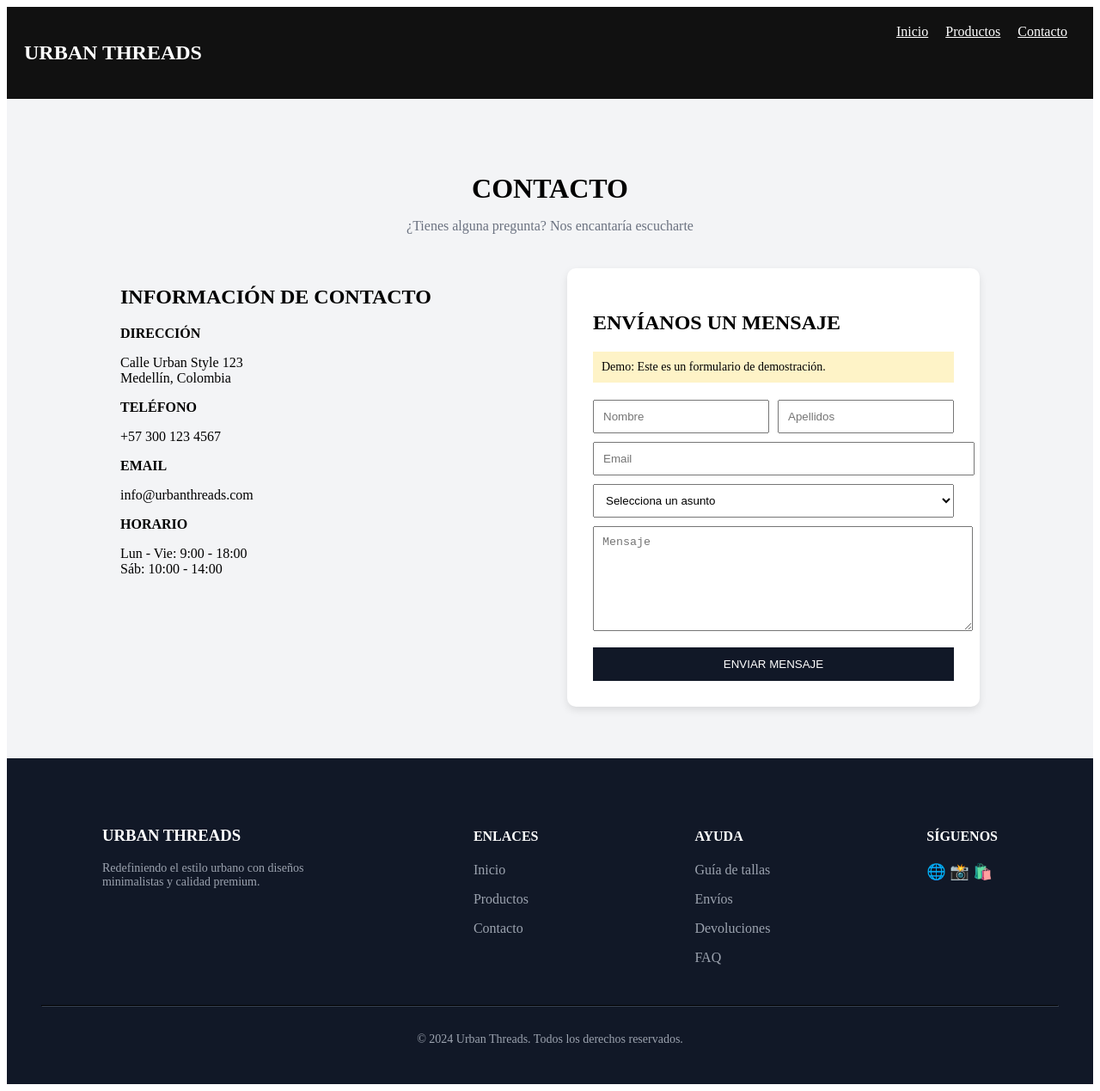
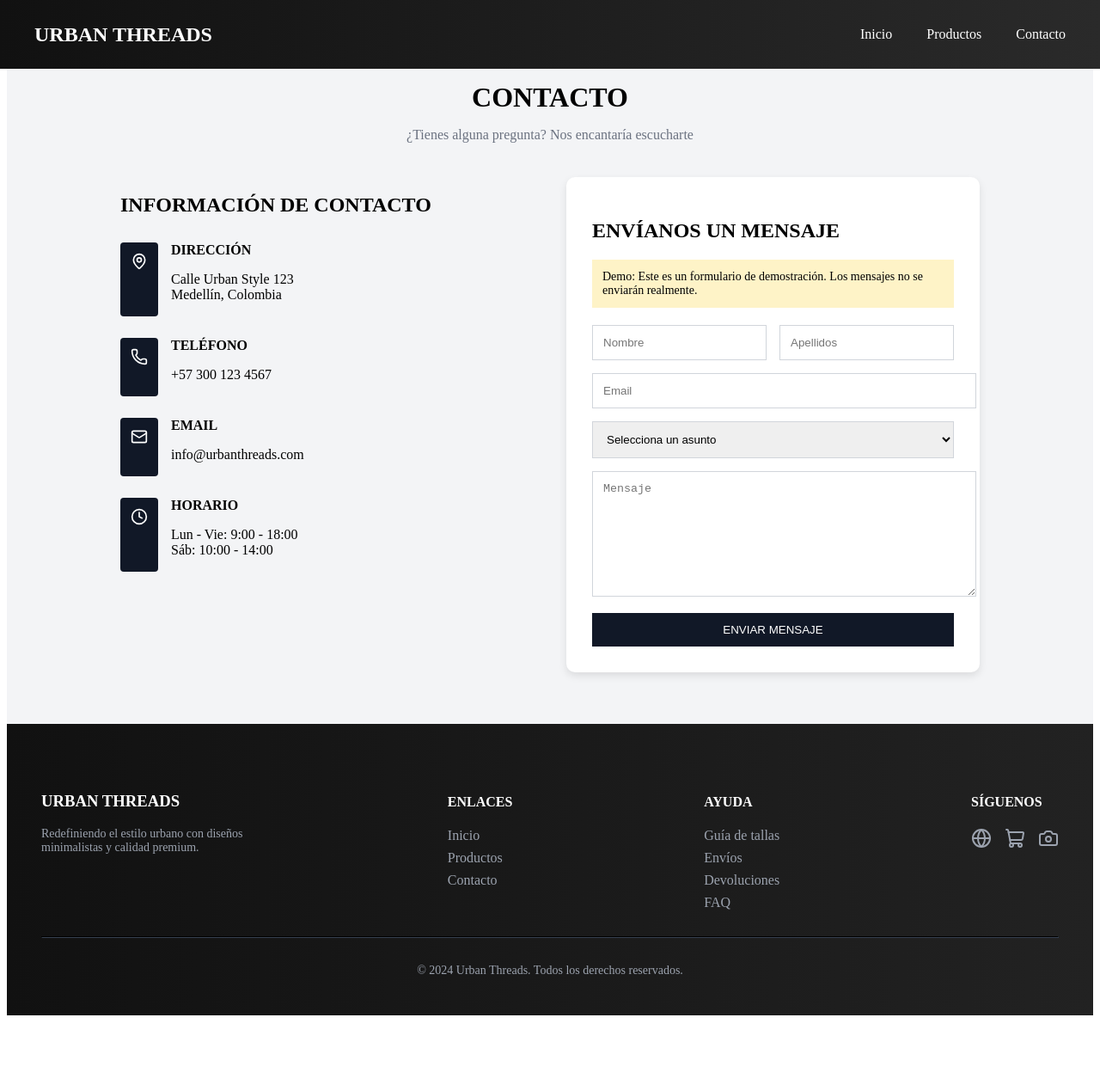
Before and after one commit to vcorreaga/ejercicio2-react, a React (Vite) app: page /contacto in a window 1280 px wide. Shown: the whole page at 86% size. After the commit the page ends 1189 px from the top, so only its background shows below. Built offline with nearby package versions, Linux system fonts and the light colour scheme.

Commit message:
Se ajustan estilos generales de la página, se organiza la estructura visual, se agregan íconos y se mejora la navegación entre secciones.

```diff
--- a/package.json
+++ b/package.json
@@ -10,6 +10,7 @@
     "preview": "vite preview"
   },
   "dependencies": {
+    "lucide-react": "^1.11.0",
     "react": "^19.2.5",
     "react-dom": "^19.2.5",
     "react-router-dom": "^7.14.2"
--- a/src/App.jsx
+++ b/src/App.jsx
@@ -1,4 +1,5 @@
 import { BrowserRouter, Routes, Route } from "react-router-dom";
+import Header from "./components/Header";
 import Home from "./pages/Home";
 import Products from "./pages/Products";
 import Contact from "./pages/Contact";
@@ -6,6 +7,8 @@ import Contact from "./pages/Contact";
 function App() {
   return (
     <BrowserRouter>
+      <Header />
+
       <Routes>
         <Route path="/" element={<Home />} />
         <Route path="/productos" element={<Products />} />
--- a/src/components/Footer.jsx
+++ b/src/components/Footer.jsx
@@ -1,17 +1,21 @@
+import { Link } from "react-router-dom";
+import { Globe, Camera, ShoppingCart } from "lucide-react";
+
 function Footer() {
   return (
     <footer
       style={{
-        background: "#111827",
+        background: "linear-gradient(to right, #111, #222)",
         color: "white",
         padding: "60px 40px 30px",
       }}
     >
-      {/* CONTENEDOR */}
       <div
         style={{
+          maxWidth: "1200px",
+          margin: "0 auto",
           display: "flex",
-          justifyContent: "space-around",
+          justifyContent: "space-between",
           flexWrap: "wrap",
           gap: "40px",
         }}
@@ -20,46 +24,49 @@ function Footer() {
         <div style={{ maxWidth: "250px" }}>
           <h3>URBAN THREADS</h3>
           <p style={{ color: "#9ca3af", fontSize: "14px" }}>
-            Redefiniendo el estilo urbano con diseños minimalistas y calidad
-            premium.
+            Redefiniendo el estilo urbano con diseños minimalistas y calidad premium.
           </p>
         </div>
 
         {/* COLUMNA 2 */}
         <div>
           <h4>ENLACES</h4>
-          <p style={{ color: "#9ca3af" }}>Inicio</p>
-          <p style={{ color: "#9ca3af" }}>Productos</p>
-          <p style={{ color: "#9ca3af" }}>Contacto</p>
+
+          <Link to="/" style={linkStyle}>Inicio</Link>
+          <Link to="/productos" style={linkStyle}>Productos</Link>
+          <Link to="/contacto" style={linkStyle}>Contacto</Link>
         </div>
 
         {/* COLUMNA 3 */}
         <div>
           <h4>AYUDA</h4>
-          <p style={{ color: "#9ca3af" }}>Guía de tallas</p>
-          <p style={{ color: "#9ca3af" }}>Envíos</p>
-          <p style={{ color: "#9ca3af" }}>Devoluciones</p>
-          <p style={{ color: "#9ca3af" }}>FAQ</p>
+
+          <Link to="/" style={linkStyle}>Guía de tallas</Link>
+          <Link to="/" style={linkStyle}>Envíos</Link>
+          <Link to="/" style={linkStyle}>Devoluciones</Link>
+          <Link to="/" style={linkStyle}>FAQ</Link>
         </div>
 
         {/* COLUMNA 4 */}
         <div>
           <h4>SÍGUENOS</h4>
-          <p style={{ color: "#9ca3af", fontSize: "18px" }}>
-            🌐 📸 🛍️
-          </p>
+
+          <div style={{ display: "flex", gap: "15px", marginTop: "10px" }}>
+            <Globe style={iconStyle} />
+            <ShoppingCart style={iconStyle} />
+            <Camera style={iconStyle} />
+          </div>
         </div>
       </div>
 
-      {/* LINEA */}
       <hr
         style={{
-          margin: "30px 0",
+          margin: "30px auto",
+          maxWidth: "1200px",
           borderColor: "#374151",
         }}
       />
 
-      {/* COPYRIGHT */}
       <p
         style={{
           textAlign: "center",
@@ -74,3 +81,19 @@ function Footer() {
 }
 
 export default Footer;
+
+
+/* estilos */
+const linkStyle = {
+  display: "block",
+  color: "#9ca3af",
+  textDecoration: "none",
+  marginTop: "8px",
+  transition: "0.3s",
+};
+
+const iconStyle = {
+  color: "#9ca3af",
+  cursor: "pointer",
+  transition: "0.3s",
+};
--- a/src/components/Header.jsx
+++ b/src/components/Header.jsx
@@ -1,29 +1,48 @@
+import { Link } from "react-router-dom";
+
 function Header() {
   return (
     <header
       style={{
+        position: "fixed",
+        top: 0,
+        left: 0,
+        width: "100%",
+        height: "80px",
+        background: "linear-gradient(to right, #111, #2a2a2a)",
+        zIndex: 1000,
         display: "flex",
+        justifyContent: "center",
+      }}
+    >
+      {/* CONTENEDOR INTERNO */}
+      <div
+        style={{
+          width: "100%",
+          maxWidth: "1200px",
+          display: "flex",
+          alignItems: "center",
           justifyContent: "space-between",
-        padding: "20px",
-        background: "#111",
+          padding: "0 20px",
           color: "white",
         }}
       >
         <h2>URBAN THREADS</h2>
 
-      <nav>
-        <a href="/" style={{ margin: "10px", color: "white" }}>
+        <nav style={{ display: "flex", gap: "40px" }}>
+          <Link to="/" style={{ color: "white", textDecoration: "none" }}>
             Inicio
-        </a>
+          </Link>
 
-        <a href="/productos" style={{ margin: "10px", color: "white" }}>
+          <Link to="/productos" style={{ color: "white", textDecoration: "none" }}>
             Productos
-        </a>
+          </Link>
 
-        <a href="/contacto" style={{ margin: "10px", color: "white" }}>
+          <Link to="/contacto" style={{ color: "white", textDecoration: "none" }}>
             Contacto
-        </a>
+          </Link>
         </nav>
+      </div>
     </header>
   );
 }
--- a/src/pages/Contact.jsx
+++ b/src/pages/Contact.jsx
@@ -1,5 +1,6 @@
 import Header from "../components/Header";
 import Footer from "../components/Footer";
+import { MapPin, Phone, Mail, Clock } from "lucide-react";
 
 function Contact() {
   return (
@@ -35,34 +36,66 @@ function Contact() {
         >
           {/* IZQUIERDA */}
           <div>
-            <h2 style={{ marginBottom: "20px" }}>
+            <h2 style={{ marginBottom: "30px" }}>
               INFORMACIÓN DE CONTACTO
             </h2>
 
-            <p><strong>DIRECCIÓN</strong></p>
-            <p style={{ marginBottom: "15px" }}>
+            {/* DIRECCIÓN */}
+            <div style={{ display: "flex", gap: "15px", marginBottom: "25px" }}>
+              <div style={iconBox}>
+                <MapPin size={20} />
+              </div>
+
+              <div>
+                <strong>DIRECCIÓN</strong>
+                <p>
                   Calle Urban Style 123 <br />
                   Medellín, Colombia
                 </p>
+              </div>
+            </div>
 
-            <p><strong>TELÉFONO</strong></p>
-            <p style={{ marginBottom: "15px" }}>
-              +57 300 123 4567
-            </p>
+            {/* TELÉFONO */}
+            <div style={{ display: "flex", gap: "15px", marginBottom: "25px" }}>
+              <div style={iconBox}>
+                <Phone size={20} />
+              </div>
 
-            <p><strong>EMAIL</strong></p>
-            <p style={{ marginBottom: "15px" }}>
-              info@urbanthreads.com
-            </p>
+              <div>
+                <strong>TELÉFONO</strong>
+                <p>+57 300 123 4567</p>
+              </div>
+            </div>
 
-            <p><strong>HORARIO</strong></p>
+            {/* EMAIL */}
+            <div style={{ display: "flex", gap: "15px", marginBottom: "25px" }}>
+              <div style={iconBox}>
+                <Mail size={20} />
+              </div>
+
+              <div>
+                <strong>EMAIL</strong>
+                <p>info@urbanthreads.com</p>
+              </div>
+            </div>
+
+            {/* HORARIO */}
+            <div style={{ display: "flex", gap: "15px" }}>
+              <div style={iconBox}>
+                <Clock size={20} />
+              </div>
+
+              <div>
+                <strong>HORARIO</strong>
                 <p>
                   Lun - Vie: 9:00 - 18:00 <br />
                   Sáb: 10:00 - 14:00
                 </p>
               </div>
+            </div>
+          </div>
 
-          {/* DERECHA (FORMULARIO) */}
+          {/* DERECHA */}
           <div
             style={{
               background: "white",
@@ -78,46 +111,39 @@ function Contact() {
             <p
               style={{
                 background: "#fef3c7",
-                padding: "10px",
+                padding: "12px",
                 marginBottom: "20px",
                 fontSize: "14px",
               }}
             >
-              Demo: Este es un formulario de demostración.
+              Demo: Este es un formulario de demostración. Los mensajes no se enviarán realmente.
             </p>
 
             <form>
-              <div style={{ display: "flex", gap: "10px", marginBottom: "10px" }}>
-                <input placeholder="Nombre" style={{ flex: 1, padding: "10px" }} />
-                <input placeholder="Apellidos" style={{ flex: 1, padding: "10px" }} />
+              {/* NOMBRE + APELLIDOS */}
+              <div style={{ display: "flex", gap: "15px", marginBottom: "15px" }}>
+                <input placeholder="Nombre" style={inputStyleHalf} />
+                <input placeholder="Apellidos" style={inputStyleHalf} />
               </div>
 
-              <input
-                placeholder="Email"
-                style={{ width: "100%", padding: "10px", marginBottom: "10px" }}
-              />
+              {/* EMAIL */}
+              <input placeholder="Email" style={inputStyle} />
 
-              <select
-                style={{ width: "100%", padding: "10px", marginBottom: "10px" }}
-              >
+              {/* SELECT */}
+              <select style={inputStyle}>
                 <option>Selecciona un asunto</option>
+                <option>Consulta general</option>
+                <option>Información de producto</option>
+                <option>Estado de pedido</option>
+                <option>Devoluciones</option>
+                <option>Otro</option>
               </select>
 
-              <textarea
-                placeholder="Mensaje"
-                style={{ width: "100%", padding: "10px", height: "100px", marginBottom: "15px" }}
-              />
+              {/* MENSAJE */}
+              <textarea placeholder="Mensaje" style={textareaStyle} />
 
-              <button
-                style={{
-                  width: "100%",
-                  background: "#111827",
-                  color: "white",
-                  padding: "12px",
-                  border: "none",
-                  cursor: "pointer",
-                }}
-              >
+              {/* BOTÓN */}
+              <button style={buttonStyle}>
                 ENVIAR MENSAJE
               </button>
             </form>
@@ -131,3 +157,50 @@ function Contact() {
 }
 
 export default Contact;
+
+
+
+
+
+
+/* 🔥 ESTILOS (ABAJO DEL ARCHIVO) */
+
+const iconBox = {
+  background: "#111827",
+  padding: "12px",
+  borderRadius: "4px",
+  color: "white",
+};
+
+const inputStyle = {
+  width: "100%",
+  padding: "12px",
+  marginBottom: "15px",
+  border: "1px solid #d1d5db",
+  outline: "none",
+};
+
+const inputStyleHalf = {
+  flex: 1,
+  padding: "12px",
+  border: "1px solid #d1d5db",
+  outline: "none",
+};
+
+const textareaStyle = {
+  width: "100%",
+  padding: "12px",
+  height: "120px",
+  marginBottom: "15px",
+  border: "1px solid #d1d5db",
+  outline: "none",
+};
+
+const buttonStyle = {
+  width: "100%",
+  background: "#111827",
+  color: "white",
+  padding: "12px",
+  border: "none",
+  cursor: "pointer",
+};
--- a/src/pages/Home.jsx
+++ b/src/pages/Home.jsx
@@ -2,15 +2,14 @@ import Header from "../components/Header";
 import Hero from "../components/Hero";
 import Card from "../components/Card";
 import Footer from "../components/Footer";
+import { Sparkles, CheckCircle, Zap } from "lucide-react";
 
 function Home() {
   return (
     <>
       <Header />
-
       <Hero />
 
-      {/* SECCIÓN DE TARJETAS */}
       <section
         style={{
           display: "flex",
@@ -21,19 +20,17 @@ function Home() {
         }}
       >
         <Card
-          icon="✦"
+          icon={<Sparkles size={20} strokeWidth={1.5} color="white" />}
           title="DISEÑO ÚNICO"
           text="Piezas exclusivas con estética urbana y minimalista"
         />
-
         <Card
-          icon="✔"
+          icon={<CheckCircle size={20} strokeWidth={1.5} color="white" />}
           title="CALIDAD PREMIUM"
           text="Materiales de alta calidad para máxima durabilidad"
         />
-
         <Card
-          icon="⚡"
+          icon={<Zap size={20} strokeWidth={1.5} color="#f4a300" />}
           title="ENVÍO RÁPIDO"
           text="Entrega express en 24-48 horas"
         />
```
Also changed, not shown: src/components/Card.jsx (+5 -9 lines), src/components/Hero.jsx (+14 -10 lines), src/components/ProductCard.jsx (+20 -17 lines), src/pages/Products.jsx (+8 -1 lines), 1 other file (tests, documents, lock files or other folders). Lines whose indentation alone changed are shown as unchanged.
